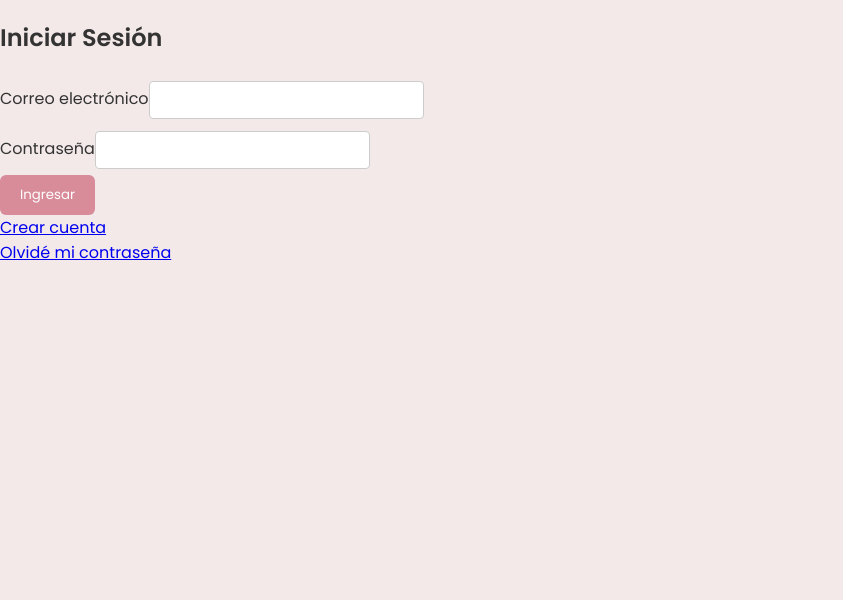
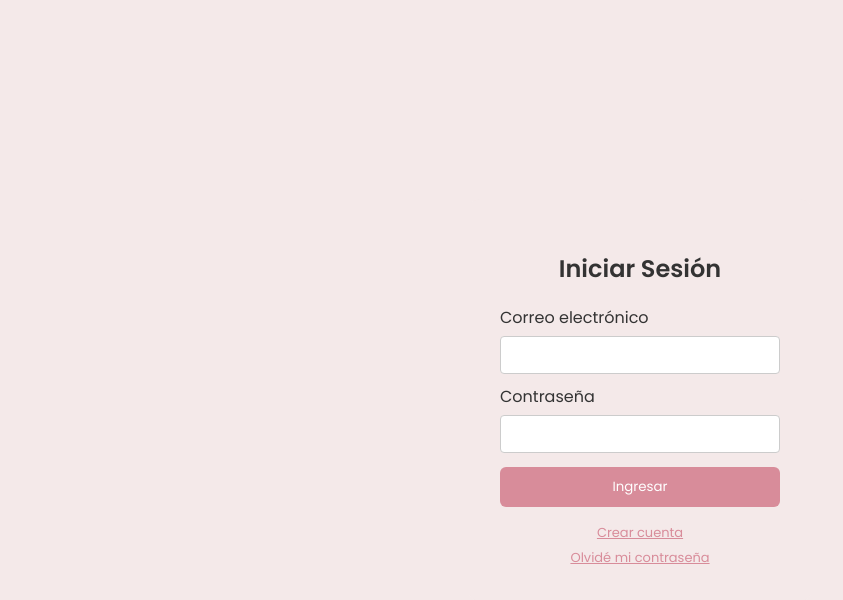
Before and after one commit to RyuYakuza/bellasboutique-frontend, a React (Vite) app: page / in a window 1280 px wide. Shown: the top 600 px of the page, without its empty margins (0-843 px from the left). Built offline with nearby package versions, Linux system fonts and the light colour scheme.

Commit message:
Aplica estilos y centrado a Login, Registro, Recuperar y Perfil

```diff
--- a/src/components/Login/Login.jsx
+++ b/src/components/Login/Login.jsx
@@ -34,23 +34,49 @@ setIntentosLogin(prev => [...prev, nuevoIntento])
   }
 
   return (
-    <div>
-      <h2>Iniciar Sesión</h2>
+    <div style={{
+      display: 'flex',
+      justifyContent: 'center',
+      alignItems: 'center',
+      minHeight: '100vh'
+    }}>
+      <div style={{
+        backgroundColor: '#F4E9E9',
+        padding: '2rem',
+        borderRadius: '12px',
+        width: '280px'
+      }}>
+        <h2 style={{ textAlign: 'center', color: '#333333' }}>Iniciar Sesión</h2>
         <form onSubmit={handleSubmit}>
           <div>
             <label>Correo electrónico</label>
-          <input type="email" value={email} onChange={(e) => setEmail(e.target.value)} required />
+            <input
+              type="email"
+              value={email}
+              onChange={(e) => setEmail(e.target.value)}
+              required
+              style={{ width: '100%', boxSizing: 'border-box', marginBottom: '10px' }}
+            />
           </div>
           <div>
             <label>Contraseña</label>
-          <input type="password" value={password} onChange={(e) => setPassword(e.target.value)} required />
+            <input
+              type="password"
+              value={password}
+              onChange={(e) => setPassword(e.target.value)}
+              required
+              style={{ width: '100%', boxSizing: 'border-box', marginBottom: '14px' }}
+            />
           </div>
           {error && <p style={{ color: 'red' }}>{error}</p>}
-        <button type="submit">Ingresar</button>
+          <button type="submit" style={{ width: '100%' }}>Ingresar</button>
         </form>
-      <Link to="/registro">Crear cuenta</Link>
+        <div style={{ textAlign: 'center', marginTop: '12px' }}>
+          <Link to="/registro" style={{ color: '#D88C9A', fontSize: '13px' }}>Crear cuenta</Link>
           <br />
-      <Link to="/recuperar">Olvidé mi contraseña</Link>
+          <Link to="/recuperar" style={{ color: '#D88C9A', fontSize: '13px' }}>Olvidé mi contraseña</Link>
+        </div>
+      </div>
     </div>
   )
 }
--- a/src/components/Login/Mantenimiento.jsx
+++ b/src/components/Login/Mantenimiento.jsx
@@ -21,20 +21,24 @@ function Mantenimiento() {
     alert('Datos actualizados')
   }
 
-  if (!usuarioActual) return <p>Debes iniciar sesión primero</p>
+  if (!usuarioActual) return <p style={{ textAlign: 'center', marginTop: '2rem' }}>Debes iniciar sesión primero</p>
+
+  const inputStyle = { width: '100%', boxSizing: 'border-box', marginBottom: '8px', padding: '8px' }
 
   return (
-    <div>
-      <h2>Editar Perfil</h2>
-      <p>ID: {usuarioActual.id} (no editable)</p>
-      <p>Correo: {usuarioActual.correo} (no editable)</p>
-      <form onSubmit={handleSubmit}>
-        <input name="nombre" value={form.nombre} onChange={handleChange} />
-        <input name="apellidos" value={form.apellidos} onChange={handleChange} />
-        <input name="telefono" value={form.telefono} onChange={handleChange} />
-        <input name="direccion" value={form.direccion} onChange={handleChange} />
-        <button type="submit">Guardar cambios</button>
-      </form>
+    <div style={{ display: 'flex', justifyContent: 'center', alignItems: 'center', minHeight: '100vh' }}>
+      <div style={{ backgroundColor: '#F4E9E9', padding: '2rem', borderRadius: '12px', width: '280px' }}>
+        <h2 style={{ textAlign: 'center', color: '#333333' }}>Editar Perfil</h2>
+        <p style={{ fontSize: '11px', color: '#888', textAlign: 'center' }}>ID: {usuarioActual.id} (no editable)</p>
+        <p style={{ fontSize: '11px', color: '#888', textAlign: 'center', marginBottom: '14px' }}>Correo: {usuarioActual.correo} (no editable)</p>
+        <form onSubmit={handleSubmit}>
+          <input name="nombre" value={form.nombre} onChange={handleChange} style={inputStyle} />
+          <input name="apellidos" value={form.apellidos} onChange={handleChange} style={inputStyle} />
+          <input name="telefono" value={form.telefono} onChange={handleChange} style={inputStyle} />
+          <input name="direccion" value={form.direccion} onChange={handleChange} style={inputStyle} />
+          <button type="submit" style={{ width: '100%' }}>Guardar cambios</button>
+        </form>
+      </div>
     </div>
   )
 }
--- a/src/components/Login/RecuperarPassword.jsx
+++ b/src/components/Login/RecuperarPassword.jsx
@@ -24,13 +24,22 @@ function RecuperarPassword() {
   }
 
   return (
-    <div>
-      <h2>Recuperar Contraseña</h2>
-      <form onSubmit={handleSubmit}>
-        <input type="email" placeholder="Correo" value={correo} onChange={(e) => setCorreo(e.target.value)} required />
-        <button type="submit">Recuperar</button>
-      </form>
-      {mensaje && <p>{mensaje}</p>}
+    <div style={{ display: 'flex', justifyContent: 'center', alignItems: 'center', minHeight: '100vh' }}>
+      <div style={{ backgroundColor: '#F4E9E9', padding: '2rem', borderRadius: '12px', width: '280px' }}>
+        <h2 style={{ textAlign: 'center', color: '#333333' }}>Recuperar Contraseña</h2>
+        <form onSubmit={handleSubmit}>
+          <input
+            type="email"
+            placeholder="Correo"
+            value={correo}
+            onChange={(e) => setCorreo(e.target.value)}
+            required
+            style={{ width: '100%', boxSizing: 'border-box', marginBottom: '10px', padding: '8px' }}
+          />
+          <button type="submit" style={{ width: '100%' }}>Recuperar</button>
+        </form>
+        {mensaje && <p style={{ fontSize: '13px', marginTop: '10px' }}>{mensaje}</p>}
+      </div>
     </div>
   )
 }
--- a/src/components/Login/Registro.jsx
+++ b/src/components/Login/Registro.jsx
@@ -38,25 +38,29 @@ function Registro() {
     navigate('/')
   }
 
+  const inputStyle = { width: '100%', boxSizing: 'border-box', marginBottom: '8px', padding: '8px' }
+
   return (
-    <div>
-      <h2>Registro de Usuario</h2>
+    <div style={{ display: 'flex', justifyContent: 'center', alignItems: 'center', minHeight: '100vh' }}>
+      <div style={{ backgroundColor: '#F4E9E9', padding: '2rem', borderRadius: '12px', width: '300px' }}>
+        <h2 style={{ textAlign: 'center', color: '#333333' }}>Registro de Usuario</h2>
         <form onSubmit={handleSubmit}>
-        <input name="cedula" placeholder="Cédula" onChange={handleChange} required />
-        <input name="nombre" placeholder="Nombre" onChange={handleChange} required />
-        <input name="apellidos" placeholder="Apellidos" onChange={handleChange} required />
-        <input name="correo" type="email" placeholder="Correo" onChange={handleChange} required />
-        <input name="telefono" placeholder="Teléfono" onChange={handleChange} required />
-        <input name="direccion" placeholder="Dirección" onChange={handleChange} required />
-        <input name="password" type="password" placeholder="Contraseña" onChange={handleChange} required />
-        <select name="rol" onChange={handleChange}>
+          <input name="cedula" placeholder="Cédula" onChange={handleChange} required style={inputStyle} />
+          <input name="nombre" placeholder="Nombre" onChange={handleChange} required style={inputStyle} />
+          <input name="apellidos" placeholder="Apellidos" onChange={handleChange} required style={inputStyle} />
+          <input name="correo" type="email" placeholder="Correo" onChange={handleChange} required style={inputStyle} />
+          <input name="telefono" placeholder="Teléfono" onChange={handleChange} required style={inputStyle} />
+          <input name="direccion" placeholder="Dirección" onChange={handleChange} required style={inputStyle} />
+          <input name="password" type="password" placeholder="Contraseña" onChange={handleChange} required style={inputStyle} />
+          <select name="rol" onChange={handleChange} style={inputStyle}>
             <option value="Cliente">Cliente</option>
             <option value="Vendedor">Vendedor</option>
             <option value="Administrador">Administrador</option>
           </select>
-        {error && <p style={{ color: 'red' }}>{error}</p>}
-        <button type="submit">Registrarse</button>
+          {error && <p style={{ color: 'red', fontSize: '13px' }}>{error}</p>}
+          <button type="submit" style={{ width: '100%' }}>Registrarse</button>
         </form>
+      </div>
     </div>
   )
 }
--- a/src/components/Login/usuariosData.js
+++ b/src/components/Login/usuariosData.js
@@ -7,7 +7,7 @@ export const usuariosIniciales = [
     correo: "juan@correo.com",
     telefono: "88887777",
     direccion: "San José",
-    password: "Abc123!@",
+    password: "dpfif9kv",
     rol: "Cliente",
   },
 ]
```
Lines whose indentation alone changed are shown as unchanged.
